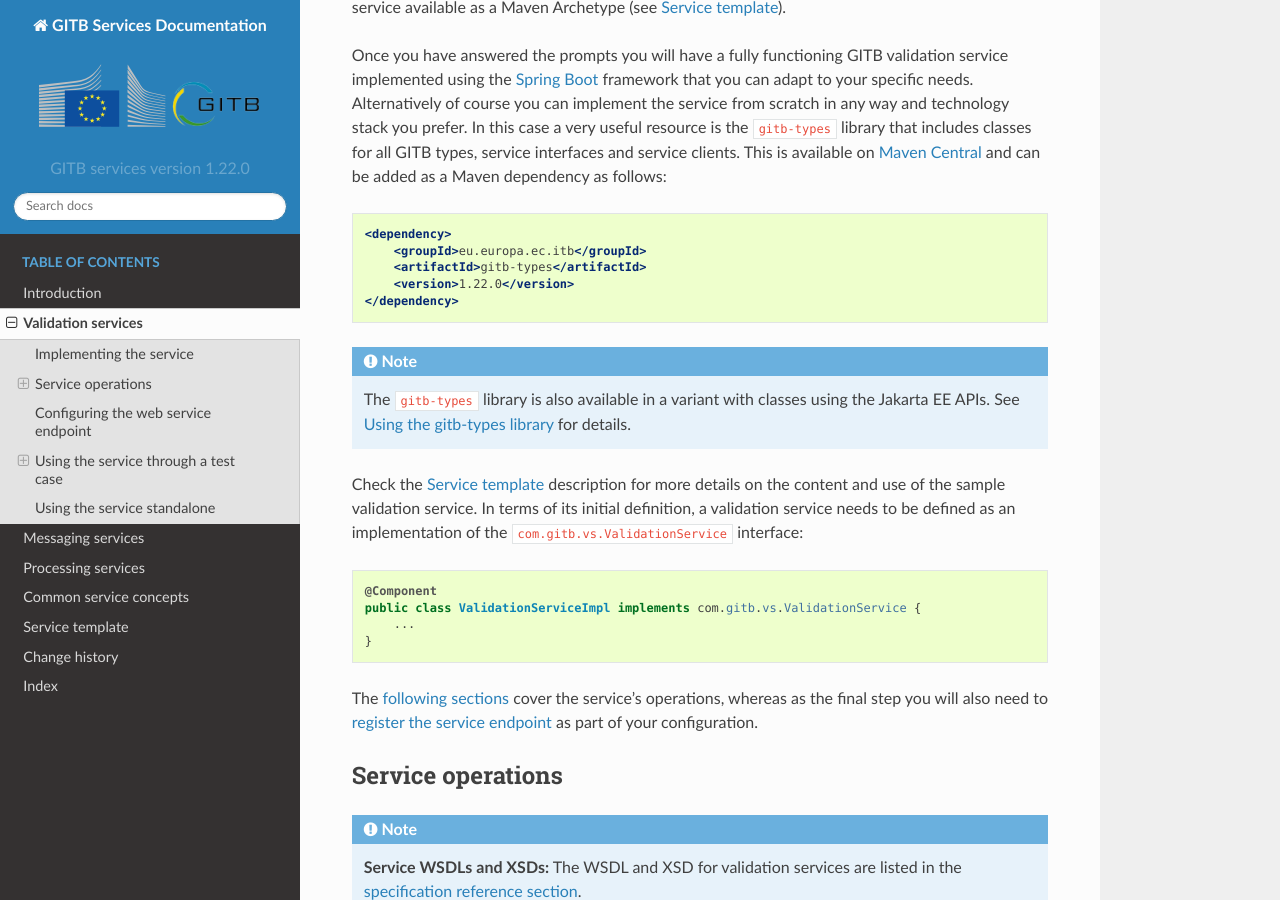
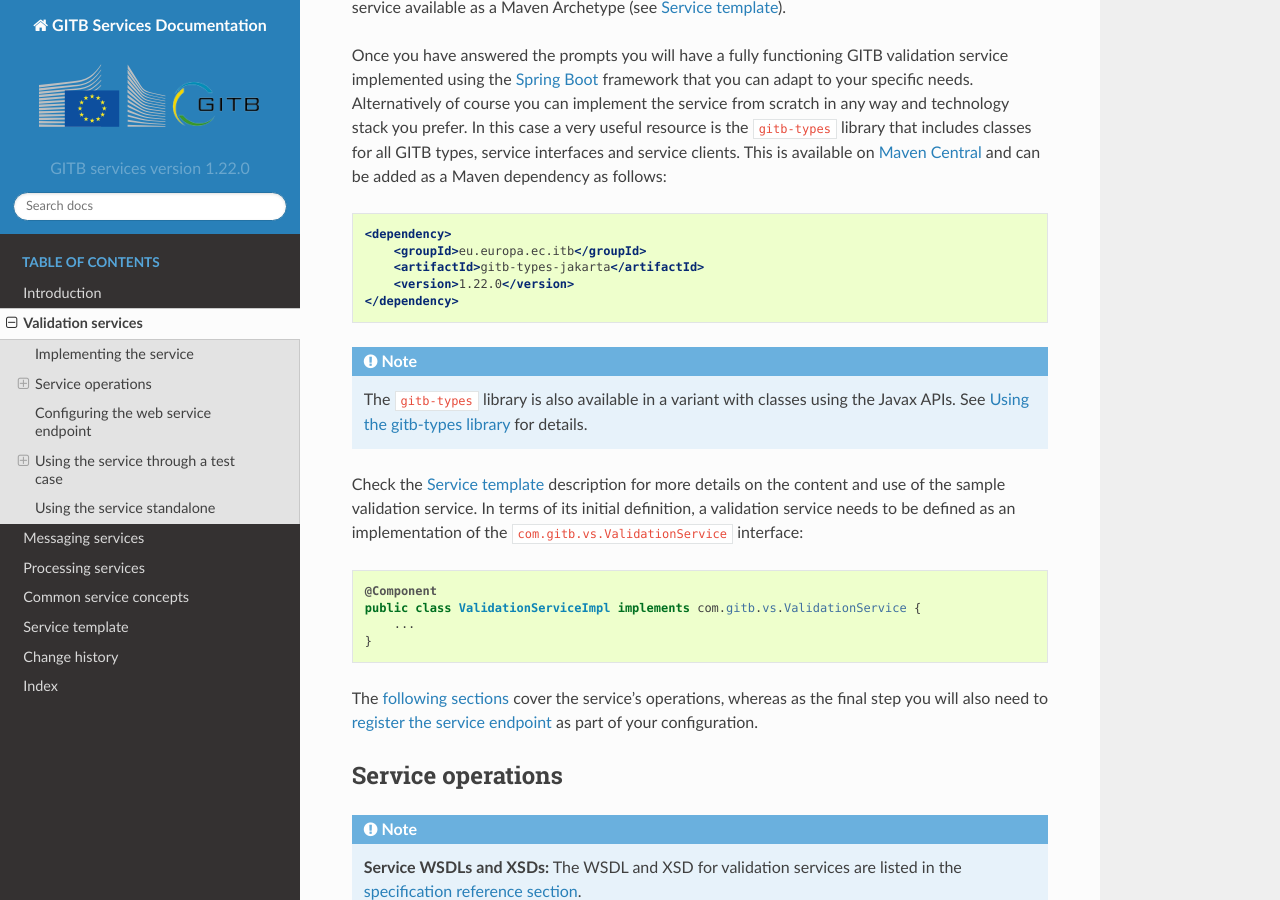
Before and after one commit to ISAITB/docs-services, a Sphinx documentation site: the page built from source/validation/index.rst, in a window 1280 px wide and 900 px high, scrolled down 412 px. Built offline with Sphinx 7.4.7 and the Read the Docs theme 2.0.0, drawn with Linux system fonts in a browser that asks for light colours.

Commit message:
Docs improvement.

```diff
--- a/source/messaging/index.rst
+++ b/source/messaging/index.rst
@@ -113,13 +113,13 @@
 
     <dependency>
         <groupId>eu.europa.ec.itb</groupId>
-        <artifactId>gitb-types</artifactId>
+        <artifactId>gitb-types-jakarta</artifactId>
         <version>1.22.0</version>
     </dependency>
 
 .. note::
 
-    The ``gitb-types`` library is also available in a variant with classes using the Jakarta EE APIs. See :ref:`common__gitb-types` for details.
+    The ``gitb-types`` library is also available in a variant with classes using the Javax APIs. See :ref:`common__gitb-types` for details.
 
 Check the :ref:`templates` description for more details on the content and use of the sample messaging service. In terms of its initial definition,
 a messaging service needs to be defined as an implementation of the ``com.gitb.ms.MessagingService`` interface:
--- a/source/processing/index.rst
+++ b/source/processing/index.rst
@@ -50,13 +50,13 @@
 
     <dependency>
         <groupId>eu.europa.ec.itb</groupId>
-        <artifactId>gitb-types</artifactId>
+        <artifactId>gitb-types-jakarta</artifactId>
         <version>1.22.0</version>
     </dependency>
 
 .. note::
 
-    The ``gitb-types`` library is also available in a variant with classes using the Jakarta EE APIs. See :ref:`common__gitb-types` for details.
+    The ``gitb-types`` library is also available in a variant with classes using the Javax APIs. See :ref:`common__gitb-types` for details.
 
 Check the :ref:`templates` description for more details on the content and use of the sample processing service. In terms of its initial definition,
 a processing service needs to be defined as an implementation of the ``com.gitb.ps.ProcessingService`` interface:
--- a/source/validation/index.rst
+++ b/source/validation/index.rst
@@ -25,13 +25,13 @@
 
   <dependency>
       <groupId>eu.europa.ec.itb</groupId>
-      <artifactId>gitb-types</artifactId>
+      <artifactId>gitb-types-jakarta</artifactId>
       <version>1.22.0</version>
   </dependency>
 
 .. note::
 
-  The ``gitb-types`` library is also available in a variant with classes using the Jakarta EE APIs. See :ref:`common__gitb-types` for details.
+  The ``gitb-types`` library is also available in a variant with classes using the Javax APIs. See :ref:`common__gitb-types` for details.
 
 Check the :ref:`templates` description for more details on the content and use of the sample validation service. In terms of its initial definition,
 a validation service needs to be defined as an implementation of the ``com.gitb.vs.ValidationService`` interface:
```
